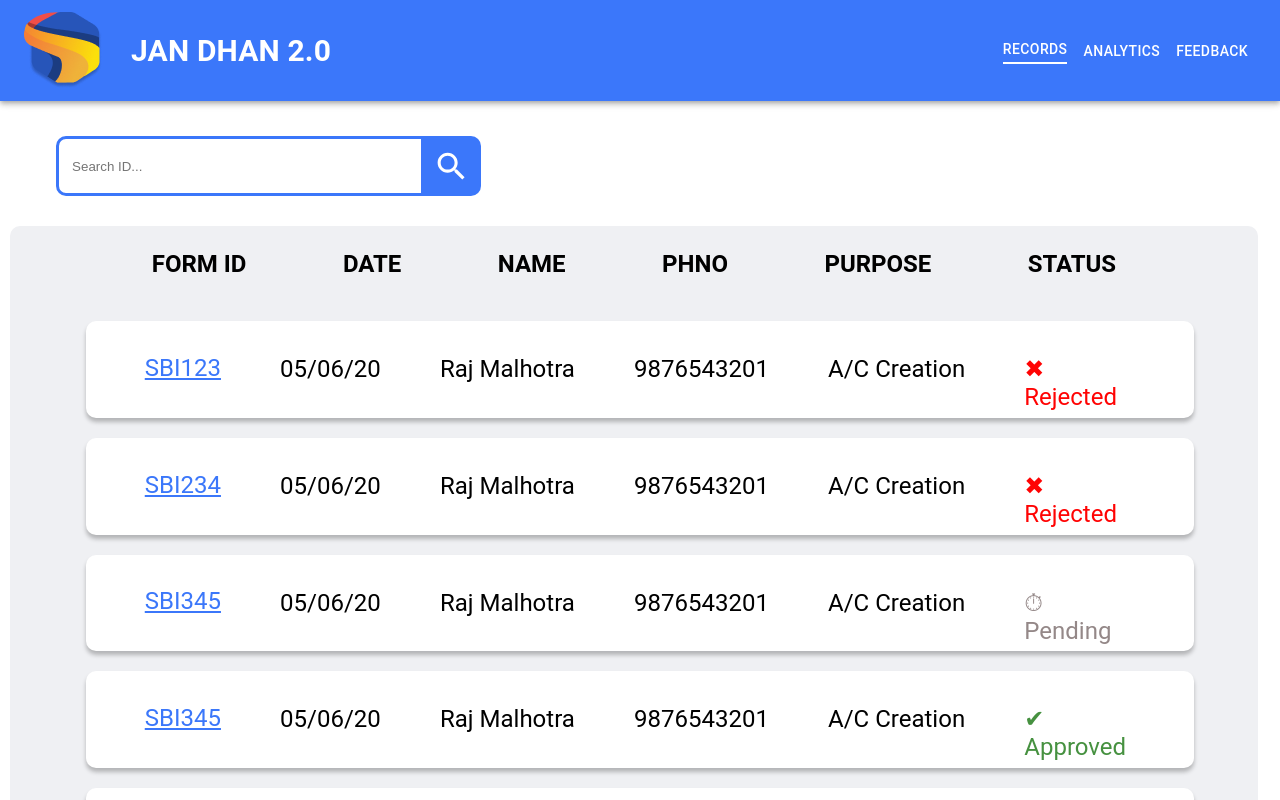
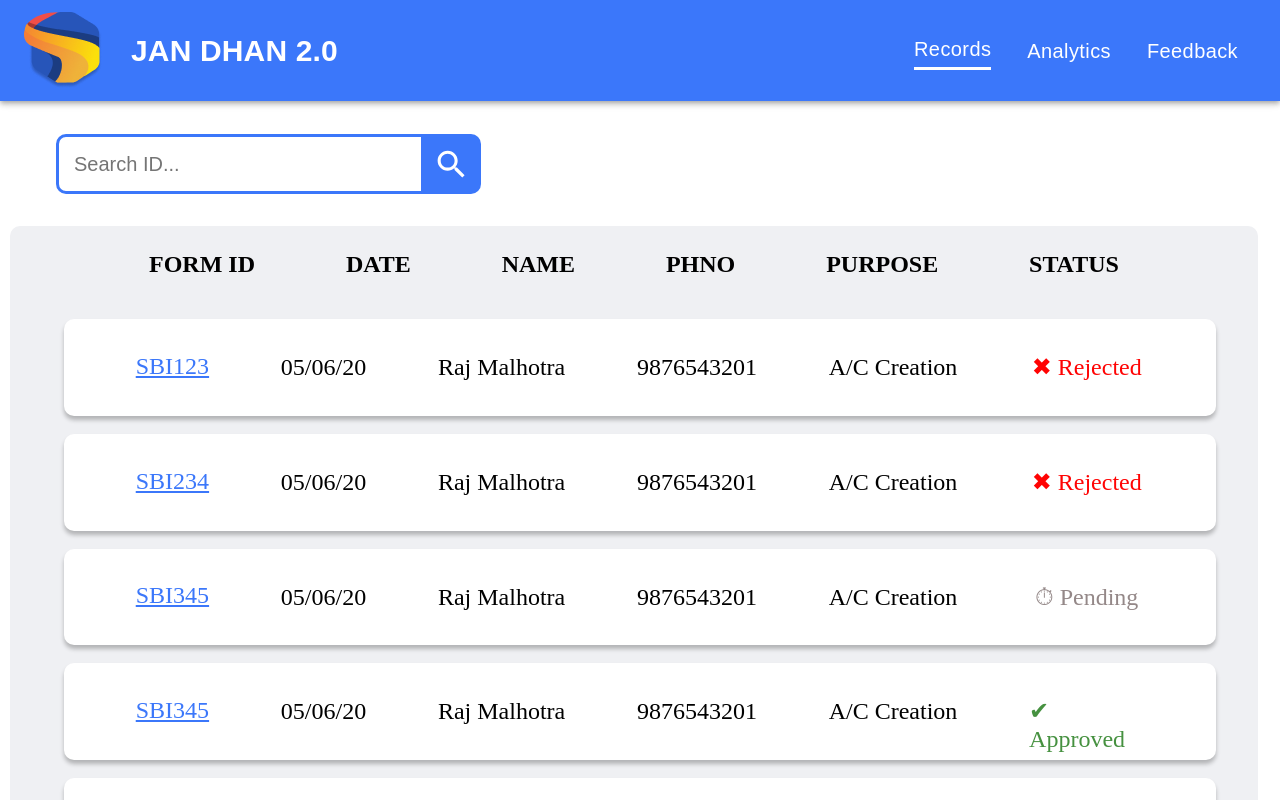
Before and after one commit to JanDhan2-0/WebApp, a React (Create React App) app: page / in a window 1280 px wide. Shown: the top 800 px of the page. Built offline with nearby package versions, Linux system fonts and the light colour scheme.

Commit message:
style changes

```diff
--- a/src/App.css
+++ b/src/App.css
@@ -69,7 +69,7 @@ border-radius: 0px 10px 10px 0px;
   position: relative;
 height: 28.18px;
 
-font-family: Roboto;
+font-family: Quicksand;
 font-style: normal;
 font-weight: bold;
 font-size: 24px;
--- a/src/assets/styles/style.css
+++ b/src/assets/styles/style.css
@@ -1,3 +1,8 @@
+*,*:before,*:after{
+  box-sizing: border-box;
+  font-family: 'Quicksand', sans-serif;
+}
+
 .card {
     position: relative;
   width: 90%;
@@ -19,7 +24,7 @@
   height: 30.29px;
   top: 32.5px;
 
-  font-family: Roboto;
+  font-family: Quicksand;
   font-style: normal;
   font-weight: normal;
   font-size: 24px;
@@ -37,7 +42,7 @@
     height: 30.29px;
     top: 10px;
 
-    font-family: Roboto;
+    font-family: Quicksand;
     font-style: normal;
     font-weight: normal;
     font-size: 24px;
@@ -55,7 +60,7 @@
       height: 30.29px;
       top: 10px;
 
-      font-family: Roboto;
+      font-family: Quicksand;
       font-style: normal;
       font-weight: normal;
       font-size: 15.7px;
@@ -74,7 +79,7 @@
         height: 40.76px;
         top: 10px;
 
-        font-family: Roboto;
+        font-family: Quicksand;
         font-style: normal;
         font-weight: normal;
         font-size: 24px;
@@ -92,7 +97,7 @@
           height: 40.76px;
           top: 10px;
 
-        font-family: Roboto;
+        font-family: Quicksand;
         font-style: normal;
         font-weight: normal;
         font-size: 24px;
@@ -111,7 +116,7 @@
           height: 40.76px;
           top: 10px;
 
-        font-family: Roboto;
+        font-family: Quicksand;
         font-style: normal;
         font-weight: normal;
         font-size: 24px;
--- a/src/components/basic/AppBar.js
+++ b/src/components/basic/AppBar.js
@@ -71,12 +71,18 @@ const useStyles = makeStyles((theme) => ({
         display: 'none',
       }
     },
+    link:{
+      fontSize:'20px',
+      textDecoration:'none',
+      margin: '0 10px',
+      textTransform:'capitalize'
+    }
   }));
 
 export default function AllAppBar(props) {
         const classes = useStyles();
         useEffect(() => {
-            document.getElementById(props.active).style.borderBottom='2px solid white'
+            document.getElementById(props.active).style.borderBottom='3px solid white'
           });
         const [mobileMoreAnchorEl, setMobileMoreAnchorEl] = React.useState(null);
 
@@ -102,21 +108,21 @@ export default function AllAppBar(props) {
       onClose={handleMobileMenuClose}
     >
       <MenuItem>
-      <Link to="/analytics" style={{backgroundColor:'#ffffff'}}>
+      <Link to="/analytics" className={classes.link}  style={{backgroundColor:'#ffffff'}}>
       <Button aria-label="show records" color="inherit" id="mrecords">
                   Records
             </Button>
             </Link>
       </MenuItem>
       <MenuItem>
-      <Link to="/analytics" style={{backgroundColor:'#ffffff'}}>
+      <Link to="/analytics" className={classes.link}  style={{backgroundColor:'#ffffff'}}>
       <Button aria-label="show analytics" color="inherit" id="manalytics">
                   Analytics
             </Button>
             </Link>
       </MenuItem>
       <MenuItem>
-      <Link to="/feedback" style={{backgroundColor:'#ffffff'}}>
+      <Link to="/feedback"  className={classes.link} style={{backgroundColor:'#ffffff'}}>
       <Button aria-label="show feedback" color="inherit" id="mfeedback">
                   Feedback
             </Button>
@@ -145,7 +151,7 @@ export default function AllAppBar(props) {
               <div className={classes.grow} />
               <div className={classes.sectionDesktop}>
                 <Button aria-label="show records" color="inherit">
-                <Link to="/" style={{color:'#ffffff'}}>
+                <Link to="/" className={classes.link}  style={{color:'#ffffff'}}>
                   <Badge color="secondary">
                     <Box id="records">
                       Records
@@ -156,7 +162,7 @@ export default function AllAppBar(props) {
 
 
                 <Button aria-label="show analytics" color="inherit">
-                <Link to="/analytics" style={{color:'#ffffff'}}>
+                <Link to="/analytics" className={classes.link}  style={{color:'#ffffff'}}>
                   <Badge color="secondary">
                     <Box id="analytics">
                       Analytics
@@ -167,7 +173,7 @@ export default function AllAppBar(props) {
 
 
                 <Button aria-label="show feedback" color="inherit">
-                <Link to="/feedback" style={{color:'#ffffff'}}>
+                <Link to="/feedback"  className={classes.link} style={{color:'#ffffff'}}>
                   <Badge color="secondary">
                     <Box id="feedback">
                       Feedback
--- a/src/components/basic/Popup.js
+++ b/src/components/basic/Popup.js
@@ -4,11 +4,11 @@ import { Button, Container } from "@material-ui/core";
 import { Link } from "react-router-dom";
 
 export default () => (
-    <Popup trigger={<Link style={{fontFamily:'Roboto',fontSize:'30px',paddingTop:'30px'}}>View</Link>} modal>
+    <Popup trigger={<Link style={{fontFamily:'Quicksand',fontSize:'30px',paddingTop:'30px'}}>View</Link>} modal>
     {close => (
       <div className="modal">
           <center>
-        <h2 style={{fontFamily:"Roboto"}}>AADHAR</h2>
+        <h2 style={{fontFamily:"Quicksand"}}>AADHAR</h2>
         </center>
         <div className="content">
         <Container>
--- a/src/components/basic/SearchBar.js
+++ b/src/components/basic/SearchBar.js
@@ -35,7 +35,7 @@ export default function MySearchBar(){
       const classes = useStyles();
     return (
         <div className={classes.search}>
-        <input className="search-bar" placeholder="   Search ID..."/>
+        <input className="search-bar" placeholder="Search ID..." style={{padding:"0 15px", fontSize:20}}/>
          <div className="search-button">
           <IconButton>
           <SearchIcon style={{fontSize: 37, alignSelf: 'center', color:'#ffffff'}} color="diabled"/>
--- a/src/components/basic/Table.js
+++ b/src/components/basic/Table.js
@@ -2,7 +2,6 @@ import React, {useEffect} from 'react'
 import MyCard from './Card'
 import '../../assets/styles/style.css'
 import '../../App.css'
-import { Container } from '@material-ui/core';
 
 export default function MyTable (props){
   useEffect(() => {
@@ -13,7 +12,7 @@ export default function MyTable (props){
     }
   });
     return (
-        <Container>
+        <div>
         <div className="table" id="tab">
         <div className="table-header">
             {props.elements.map((value, index) => {
@@ -26,6 +25,6 @@ export default function MyTable (props){
             return (<MyCard status={props.status[index]} key={index} context={props.context} formid={value}/>);
           })}
         </div>
-        </Container>
+        </div>
     );
 }
--- a/src/index.css
+++ b/src/index.css
@@ -1,6 +1,6 @@
 body {
   margin: 0;
-  font-family: -apple-system, BlinkMacSystemFont, 'Segoe UI', 'Roboto', 'Oxygen',
+  font-family: -apple-system, BlinkMacSystemFont, 'Segoe UI', 'Quicksand', 'Oxygen',
     'Ubuntu', 'Cantarell', 'Fira Sans', 'Droid Sans', 'Helvetica Neue',
     sans-serif;
   -webkit-font-smoothing: antialiased;
```
